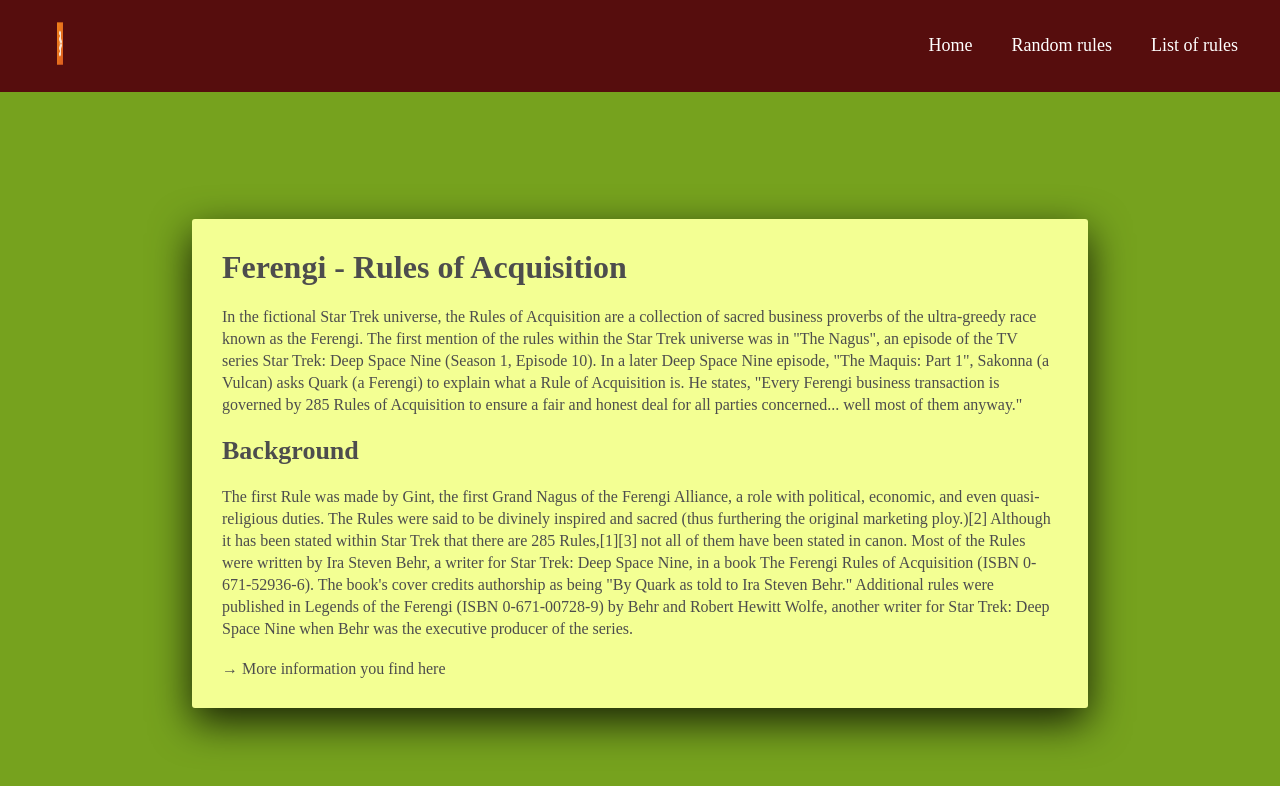
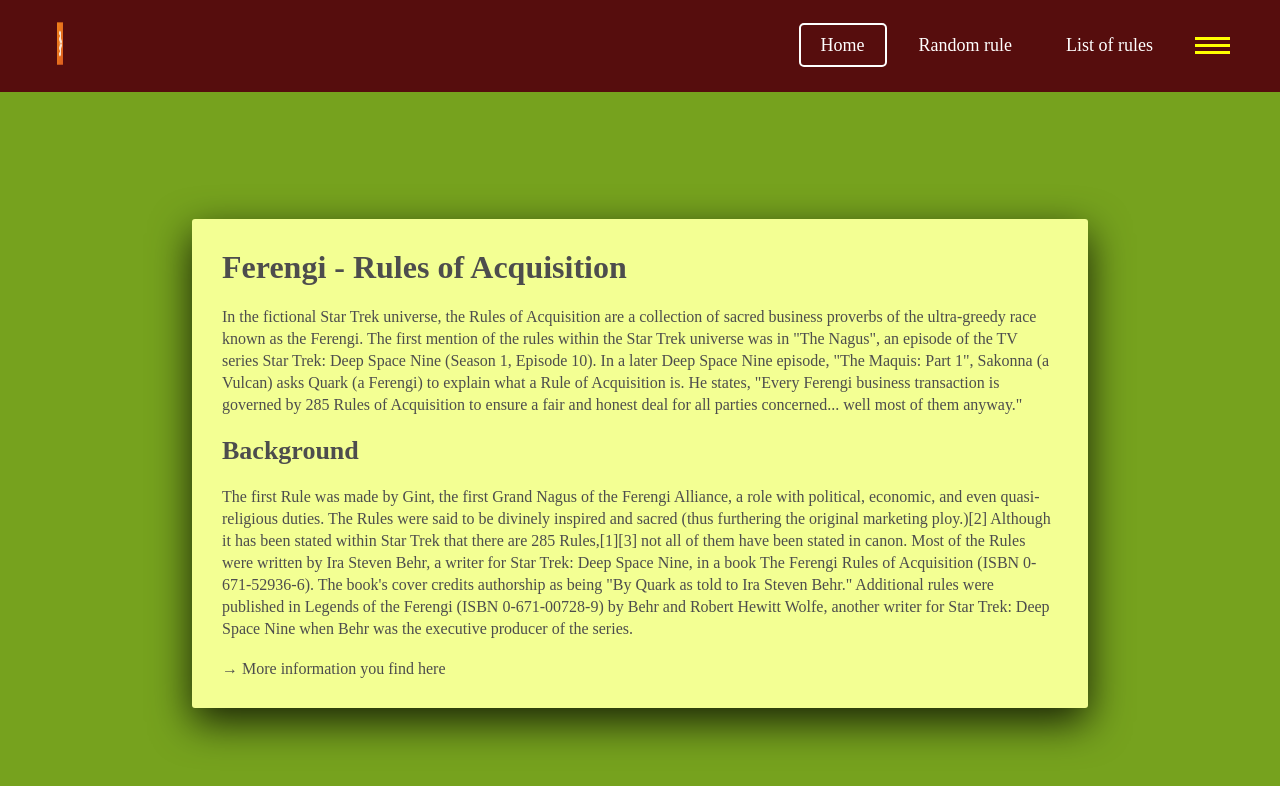
Before and after one commit to BTchorzewski/ferengi, a React (Create React App) app: page / in a window 1280 px wide. Shown: the top 786 px of the page. Built offline with nearby package versions, Linux system fonts and the light colour scheme.

Commit message:
coding menu burger

```diff
--- a/src/App.js
+++ b/src/App.js
@@ -3,7 +3,7 @@
 import { Provider } from 'react-redux';
 import styled from 'styled-components';
 import store from './redux/store'
-import Navigation from './Navigation';
+import NavigationBar from './NavigationBar';
 import { RulesContainer } from './Rules';
 import { RandomMachineContainer } from './RandomMachineContainer';
 import Home from "./Home";
@@ -22,7 +22,7 @@
   return (
     <Provider store={store}>
       <Router>
-        <Navigation />
+        <NavigationBar />
         <Main>
           <Route exact path="/" component={Home} />
           <Route path="/random" component={RandomMachineContainer} />
--- /dev/null
+++ b/src/BurgerMenu.js
@@ -0,0 +1,42 @@
+import React from 'react';
+import styled from 'styled-components';
+
+const Line = styled.div`
+    width: 3.5rem;
+    height: .3rem;
+    background-color: green;
+    :not(:last-child) {
+        margin-bottom:.4rem
+    }
+`;
+
+const Burger = styled.div`
+    display: flex;
+    flex-direction: column;
+    justify-content: center;
+    align-items: center;
+    order: 1;
+    margin-left: 2rem;
+    cursor: pointer;
+    ${Line}:nth-child(1) {
+        background-color: ${ ({isOpen}) => isOpen ? 'yellow' : 'red'};
+    }
+    ${Line}:nth-child(2) {
+        background-color: ${ ({isOpen}) => isOpen ? 'yellow' : 'red'};
+    }
+    ${Line}:nth-child(3) {
+        background-color: ${ ({isOpen}) => isOpen ? 'yellow' : 'red'};
+    }
+`;
+
+
+export default function BurgerMenu({ isOpen, handleClick }) {
+    console.log('isOpen is: ', isOpen)
+    return (
+        <Burger isOpen={isOpen} onClick={()=> handleClick()}>
+            <Line></Line>
+            <Line></Line>
+            <Line></Line>
+        </Burger>
+    )
+}
--- a/src/Navigation.js
+++ b/src/Navigation.js
@@ -1,80 +1,121 @@
 import React, { Component } from 'react';
 import { Link } from 'react-router-dom';
 import styled from 'styled-components';
+import BurgerMenu from './BurgerMenu';
 
-import Logo from './Logo'
-
-const NavigationBar = styled.div`
-    background-color: #560d0d;
-    padding: 2rem 3rem;
+const NavigationContainer = styled.nav`
     display: flex;
     justify-content: space-between;
-    align-items: center;
-    font-size: 1.8rem;
-    position: sticky;
-    top: 0;
-    z-index: 5;
-
+    padding: 1rem 2rem;
 `;
 
 const NavigationList = styled.ul`
     display: flex;
-    justify-content: space-evenly;
+    align-items: center;
     list-style: none;
+`;
+const NavigationItem = styled.li`
 
-    @media screen and (max-width: 56.25em) {
-        flex-direction: column;
-        height: 100vh;
-        width: 100vw;
+    :not(:last-child){
+        margin: 0 1rem 0 0;
     }
 `;
+const NavigationLink = styled(Link)`
+    :link,
+    :visited {
+        color: #fff;
+        font-size: 1.8rem;
+        text-decoration: none;
+        border: .2rem solid ${props => props.isChoosen ? '#fff' : 'transparent'};
+        border-radius: .5rem;
+        padding: 1rem 2rem;
+    }
 
-const NavigationItem = styled.li`
-
-
-    &:not(:last-child){
-        margin-right: 1.5rem;
-    }
-`;
-
-const StyledLink = styled(Link)`
-    &:link,
-    &:visited {
-        text-decoration: none;
-        color: #fff;
-        border: .2rem solid transparent;
-        border-radius: .3rem;
-        padding: 1rem;
-    }
-    &:hover,
-    &:active {
+    :hover {
         border: .2rem solid #fff;
     }
-    &::-moz-focus-inner {
-        border: none
+
+    :active {
+
+    }
+
+    ::-moz-focus-inner {
+        border: none;
     }
 `;
 
 export default class Navigation extends Component {
+    constructor(props){
+        super(props)
+        this.state = {
+            isActiveHome: true,
+            isActiveRandom: false,
+            isActiveRules: false,
+            isOpenNavigation: true
+        }
+
+        this.activeHome = this.activeHome.bind(this);
+        this.activeRandom = this.activeRandom.bind(this);
+        this.activeRules = this.activeRules.bind(this);
+        this.openNavigation = this.openNavigation.bind(this);
+    }
+
+
+
+    activeHome(){
+        this.setState({
+            isActiveHome: true,
+            isActiveRandom: false,
+            isActiveRules: false
+        })
+    }
+    activeRandom(){
+        this.setState({
+            isActiveHome: false,
+            isActiveRandom: true,
+            isActiveRules: false
+        })
+    }
+    activeRules(){
+        this.setState({
+            isActiveHome: false,
+            isActiveRandom: false,
+            isActiveRules: true
+        })
+    }
+
+    openNavigation() {
+        this.setState({
+            isOpenNavigation: !this.state.isOpenNavigation
+        })
+
+    }
+
     render() {
+
+
         return (
-            <NavigationBar>
-                <Logo />
-                <nav className='navigation'>
+            <NavigationContainer>
+
+                <BurgerMenu isOpen={this.state.isOpenNavigation} handleClick={this.openNavigation} />
+
                 <NavigationList>
 
                     <NavigationItem>
-                            <StyledLink className='navigation__link' to='/'>Home</StyledLink>
+                        <NavigationLink onClick={this.activeHome} isChoosen={this.state.isActiveHome} to='/'>Home</NavigationLink>
                     </NavigationItem>
+
                     <NavigationItem>
-                            <StyledLink className='navigation__link' to='/random'>Random rules</StyledLink>
+                        <NavigationLink onClick={this.activeRandom} isChoosen={this.state.isActiveRandom} to='/random'>Random rule</NavigationLink>
                     </NavigationItem>
+
                     <NavigationItem>
-                            <StyledLink className='navigation__link' to='/rules'>List of rules</StyledLink>
+                        <NavigationLink onClick={this.activeRules} isChoosen={this.state.isActiveRules} to='/rules'>List of rules</NavigationLink>
                     </NavigationItem>
+
                 </NavigationList>
-                </nav>
-            </NavigationBar>
+
+            </NavigationContainer>
         )
     }
 }
--- /dev/null
+++ b/src/NavigationBar.js
@@ -0,0 +1,32 @@
+import React, { Component } from 'react';
+import Navigation from './Navigation'
+import styled from 'styled-components';
+
+import Logo from './Logo'
+
+const Container = styled.div`
+    background-color: #560d0d;
+    padding: 2rem 3rem;
+    display: flex;
+    justify-content: space-between;
+    align-items: center;
+    font-size: 1.8rem;
+    position: sticky;
+    top: 0;
+    z-index: 5;
+
+`;
+
+export default class NavigationBar extends Component {
+    render() {
+        return (
+            <Container>
+
+                <Logo />
+
+                <Navigation />
+
+            </Container>
+        )
+    }
+}
```
Lines whose indentation alone changed are shown as unchanged.
